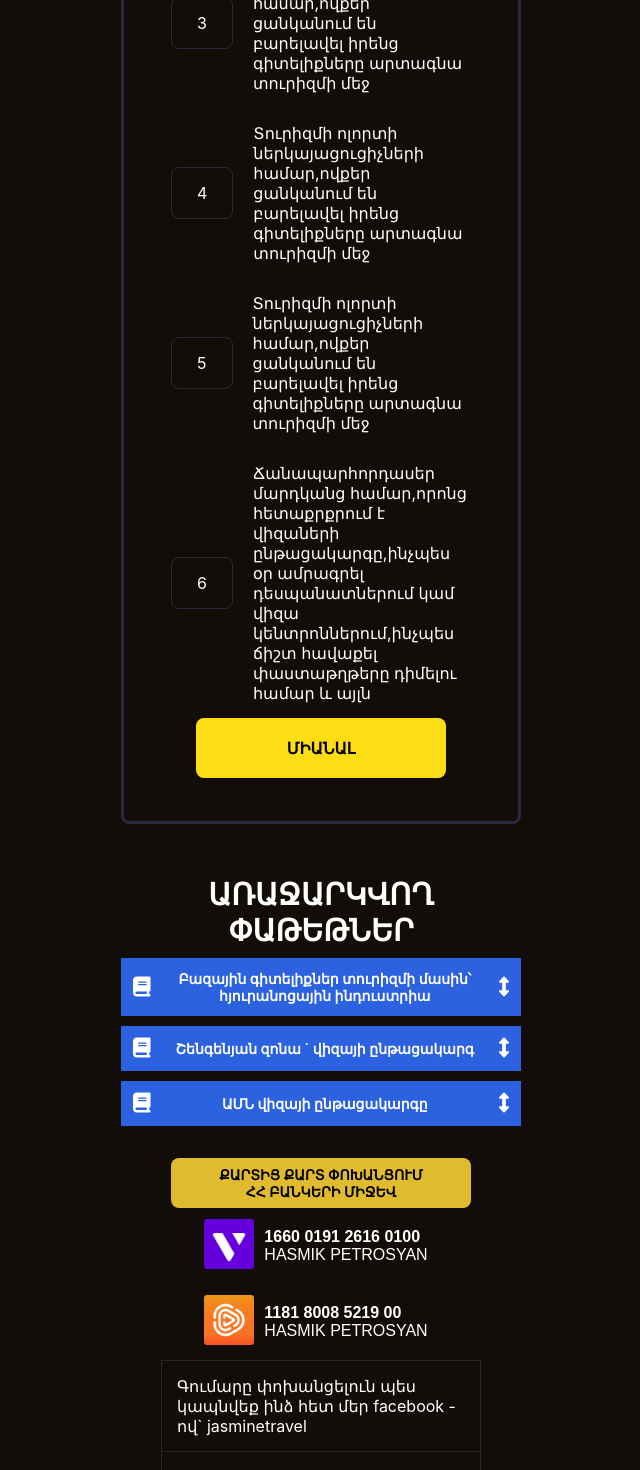
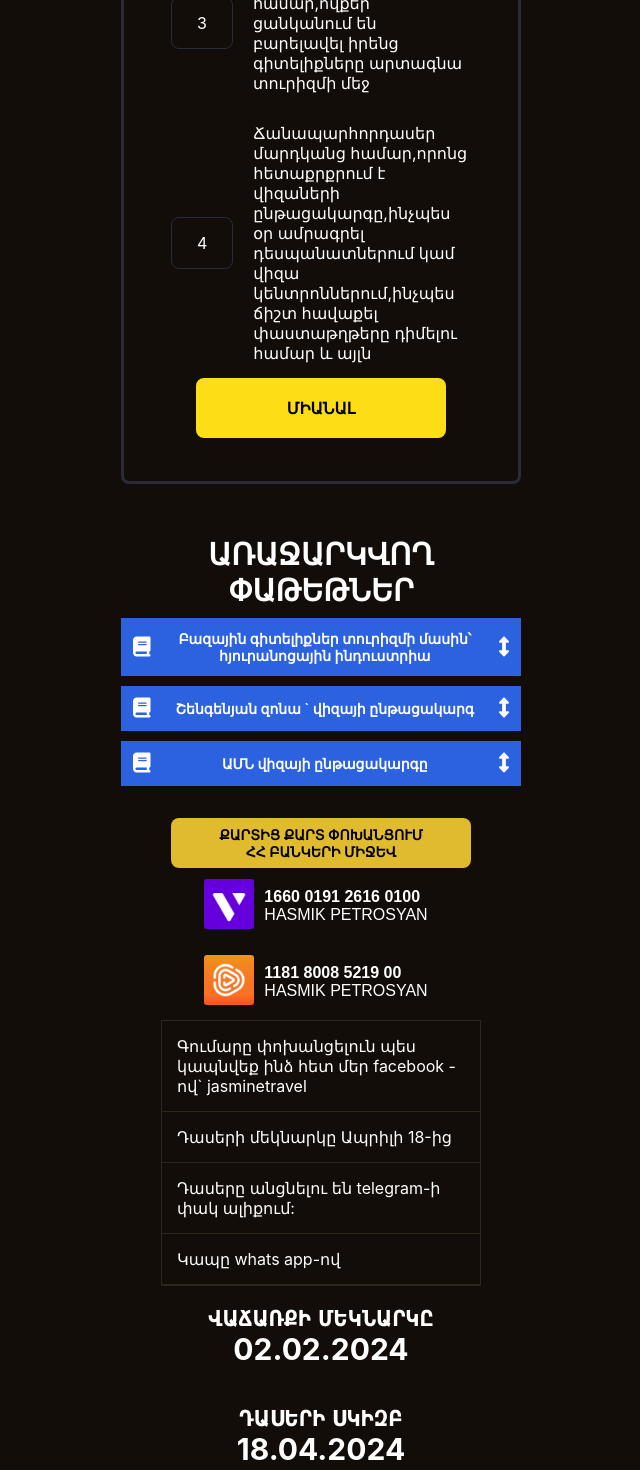
Before and after one commit to vardgeshakobyan2024/jasmine-travel, a React (Create React App) app: page / in a window 1280 px wide. Shown: the part 1900-3370 px from the top of the page, without its empty margins (319-959 px from the left). Built offline with nearby package versions, Linux system fonts and the light colour scheme.

Commit message:
update date tableInfo

```diff
--- a/src/components/Card/Card.jsx
+++ b/src/components/Card/Card.jsx
@@ -21,7 +21,7 @@ const Card = () => {
 
     const tableInfo = [
         "Գումարը փոխանցելուն պես կապնվեք ինձ հետ մեր facebook - ով` jasminetravel",
-        "Դասերի մեկնարկը Փետրվարի 2-ից",
+        "Դասերի մեկնարկը Ապրիլի 18-ից",
         "Դասերը անցնելու են telegram-ի փակ ալիքում:",
         "Կապը whats app-ով"
     ]
--- a/src/components/ClassTable/ClassTable.jsx
+++ b/src/components/ClassTable/ClassTable.jsx
@@ -5,8 +5,6 @@ const ClassTable = () => {
     const tableItem = [
         "Սկսնակների համար,ովքեր ցանկանում են մասնագիտանալ արտագնա տուր ոլորտում",
         "Ձեռնարկատերերի համար,ովքեր ցանկանում են հիմնել իրենց սեփական տուր ընկերությունը",
-        "Տուրիզմի ոլորտի ներկայացուցիչների համար,ովքեր ցանկանում են բարելավել իրենց գիտելիքները արտագնա տուրիզմի մեջ",
-        "Տուրիզմի ոլորտի ներկայացուցիչների համար,ովքեր ցանկանում են բարելավել իրենց գիտելիքները արտագնա տուրիզմի մեջ",
         "Տուրիզմի ոլորտի ներկայացուցիչների համար,ովքեր ցանկանում են բարելավել իրենց գիտելիքները արտագնա տուրիզմի մեջ",
         "Ճանապարհորդասեր մարդկանց համար,որոնց հետաքրքրում է վիզաների ընթացակարգը,ինչպես օր ամրագրել դեսպանատներում կամ վիզա կենտրոններում,ինչպես ճիշտ հավաքել փաստաթղթերը դիմելու համար և այլն"
     ];
```
